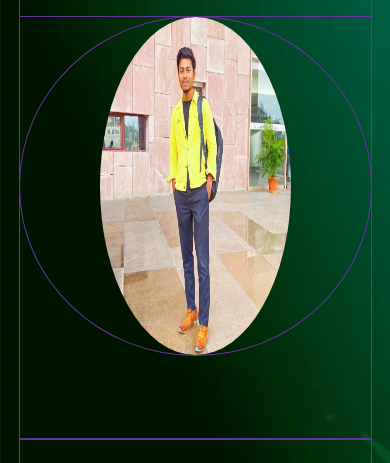
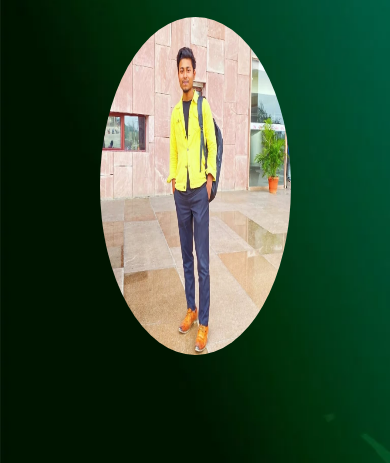
Before and after one commit to Raju-kushwaha1230/Portfolio-Raju, a plain HTML site: page index.html in a window 390 px wide. Shown: the part 277-740 px from the top of the page. Drawn offline with nearby package versions, Linux system fonts and the light colour scheme.

Commit message:
outline updated

```diff
--- a/style.css
+++ b/style.css
@@ -1108,7 +1108,7 @@ margin-bottom: 3rem;
 
 @media (max-width: 576px) {
     *{
-        outline: 1px solid rebeccapurple;
+        /* outline: 1px solid rebeccapurple; */
     }
     .logo {
         font-size: 20px;
```
